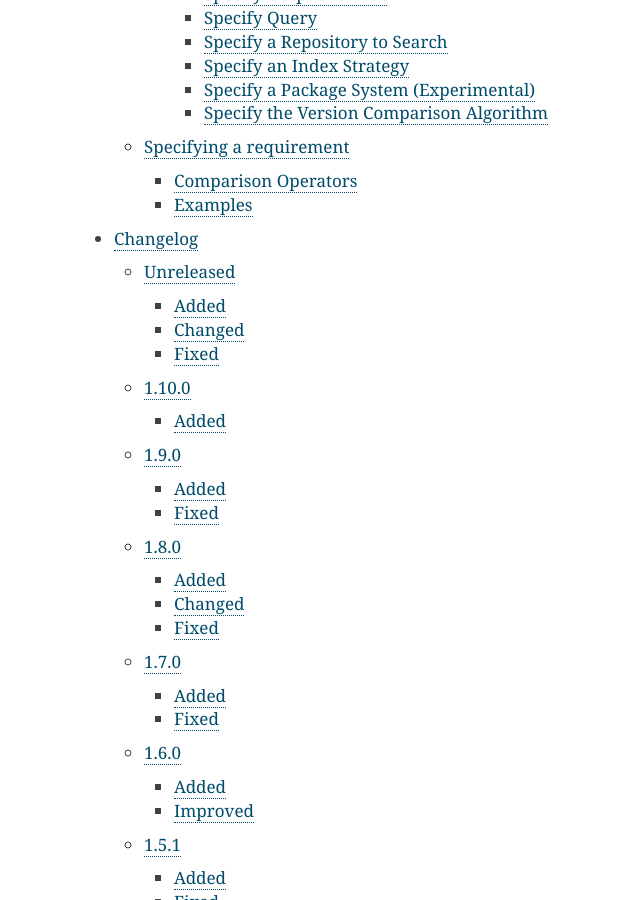
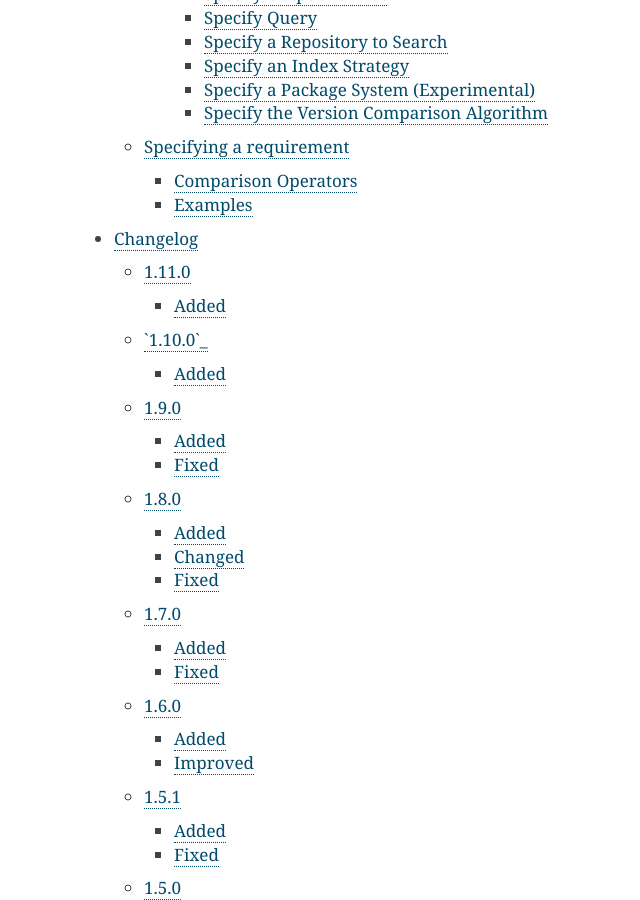
Before and after one commit to djhaskin987/degasolv, a Sphinx documentation site: the page built from docs/index.rst, in a window 1280 px wide and 900 px high, scrolled down 2403 px. Shown: the whole window, without its empty margins (336-976 px from the left). Built offline with Sphinx 7.4.7, drawn with Linux system fonts in a browser that asks for light colours.

Commit message:
Update changelog for 1.11.0

```diff
--- a/docs/changelog.rst
+++ b/docs/changelog.rst
@@ -9,8 +9,8 @@ and this project adheres to `Semantic Versioning`_.
 .. _Semantic Versioning: http://semver.org/spec/v2.0.0.html
 .. _Keep a Changelog: http://keepachangelog.com/en/1.0.0/
 
-`Unreleased`_
--------------
+`1.11.0`_
+---------
 
 Added
 +++++
@@ -23,13 +23,6 @@ Added
 - Added the ``--output-format`` :ref:`option
   <output-format-query-repo>` to the :ref:`query-repo <query-repo>`
   command
-
-
-Changed
-+++++++
-
-Fixed
-+++++
 
 `1.10.0`_
 -------------
@@ -201,7 +194,8 @@ Added
 
 - This isn't the first release, but for the purposes of these docs, it is :D
 
-.. _Unreleased: https://github.com/djhaskin987/degasolv/compare/1.10.0...HEAD
+.. _Unreleased: https://github.com/djhaskin987/degasolv/compare/1.11.0...HEAD
+.. _1.10.0: https://github.com/djhaskin987/degasolv/compare/1.10.0...1.11.0
 .. _1.10.0: https://github.com/djhaskin987/degasolv/compare/1.9.0...1.10.0
 .. _1.9.0: https://github.com/djhaskin987/degasolv/compare/1.8.0...1.9.0
 .. _1.8.0: https://github.com/djhaskin987/degasolv/compare/1.7.0...1.8.0
```
